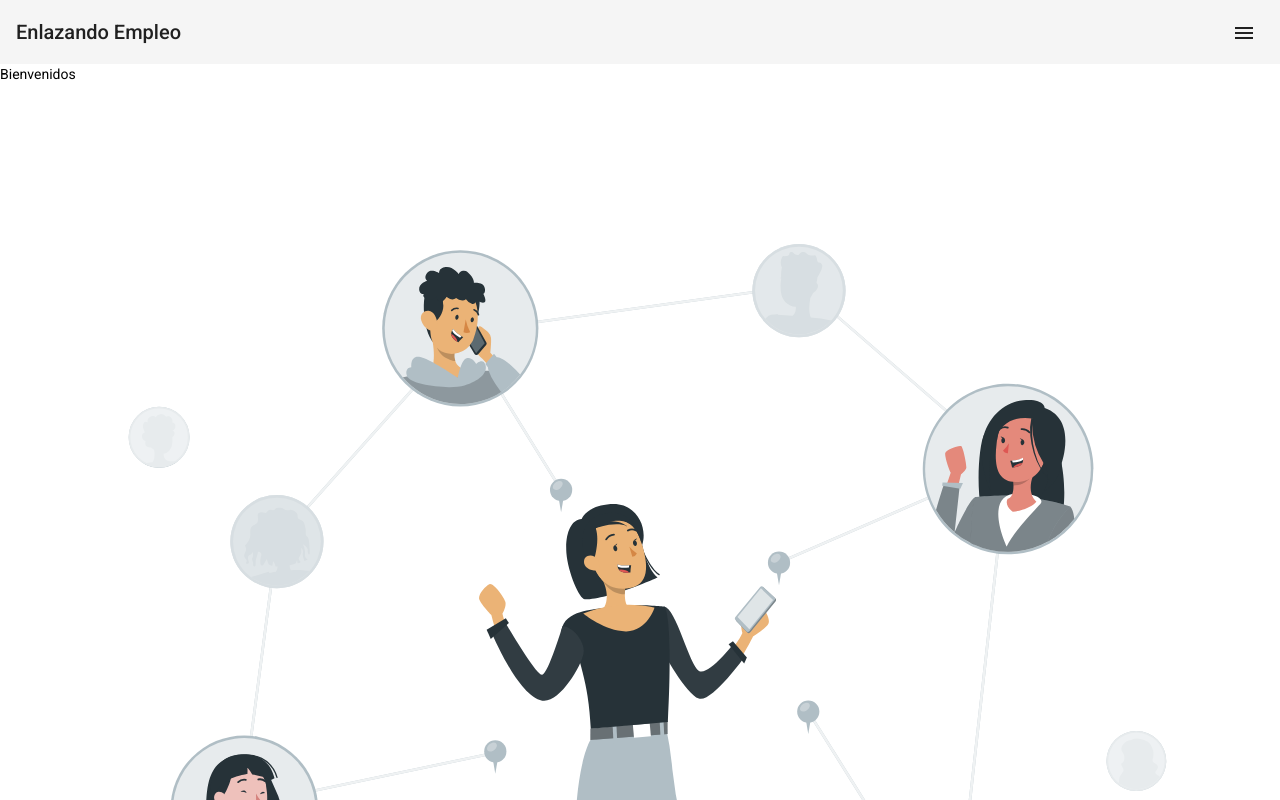
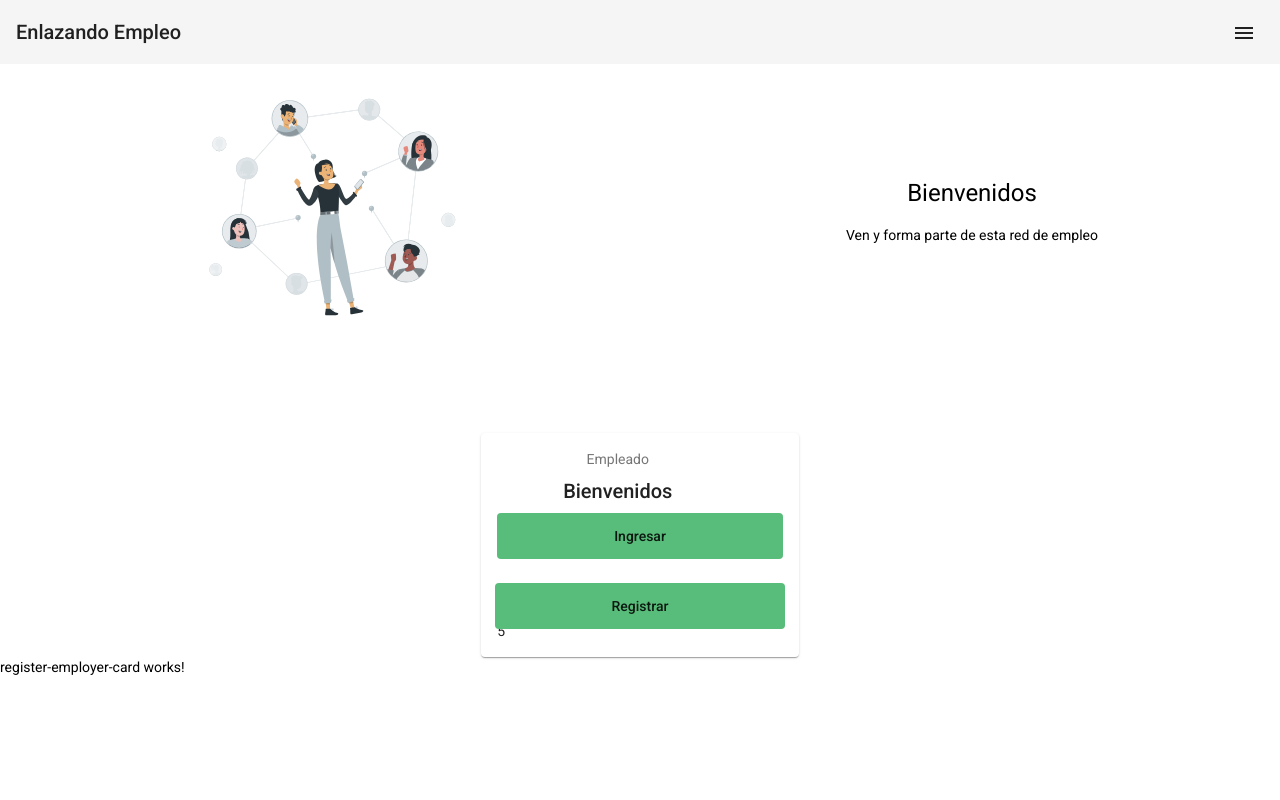
Before and after one commit to Angular-Web-Project/Enlazando-Empleo-Web, an Angular app: page /welcome in a window 1280 px wide. Shown: the top 800 px of the page. Built offline with nearby package versions, Linux system fonts and the light colour scheme.

Commit message:
home principal

```diff
--- a/src/app/home/components/principal-section/principal-section.component.css
+++ b/src/app/home/components/principal-section/principal-section.component.css
@@ -0,0 +1,14 @@
+.principal-section-container {
+    display: flex;
+    flex-direction: row-reverse;
+    justify-content: space-around;
+    align-items: center;
+}
+
+.principal-section-header {
+    text-align: center;
+}
+
+.principal-section-content .img {
+    width: 100%;
+}
--- a/src/app/home/components/principal-section/principal-section.component.html
+++ b/src/app/home/components/principal-section/principal-section.component.html
@@ -1,8 +1,9 @@
-<div class="container">
-    <div class="title">
-        <p>Bienvenidos</p>
+<div class="principal-section-container">
+    <div class="principal-section-header">
+        <h1>Bienvenidos</h1>
+        <p>Ven y forma parte de esta red de empleo</p>
     </div>
-    <div class="img">
-        <img src="../../../../assets/img/person-header.svg" alt="">
+    <div class="principal-section-content">
+        <img class="img" src="../../../../assets/img/person-header.svg" alt="">
     </div>
 </div>
```
